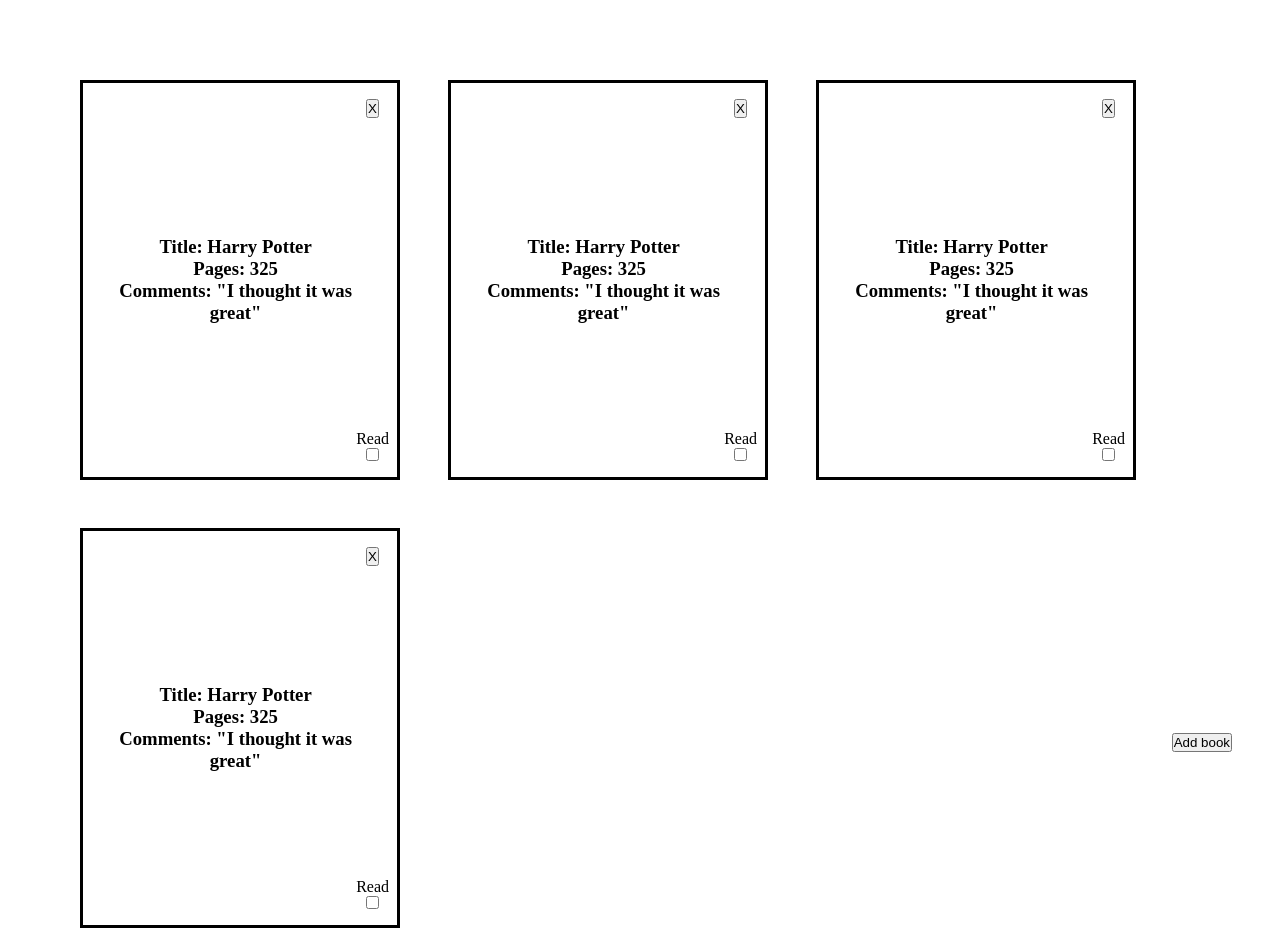
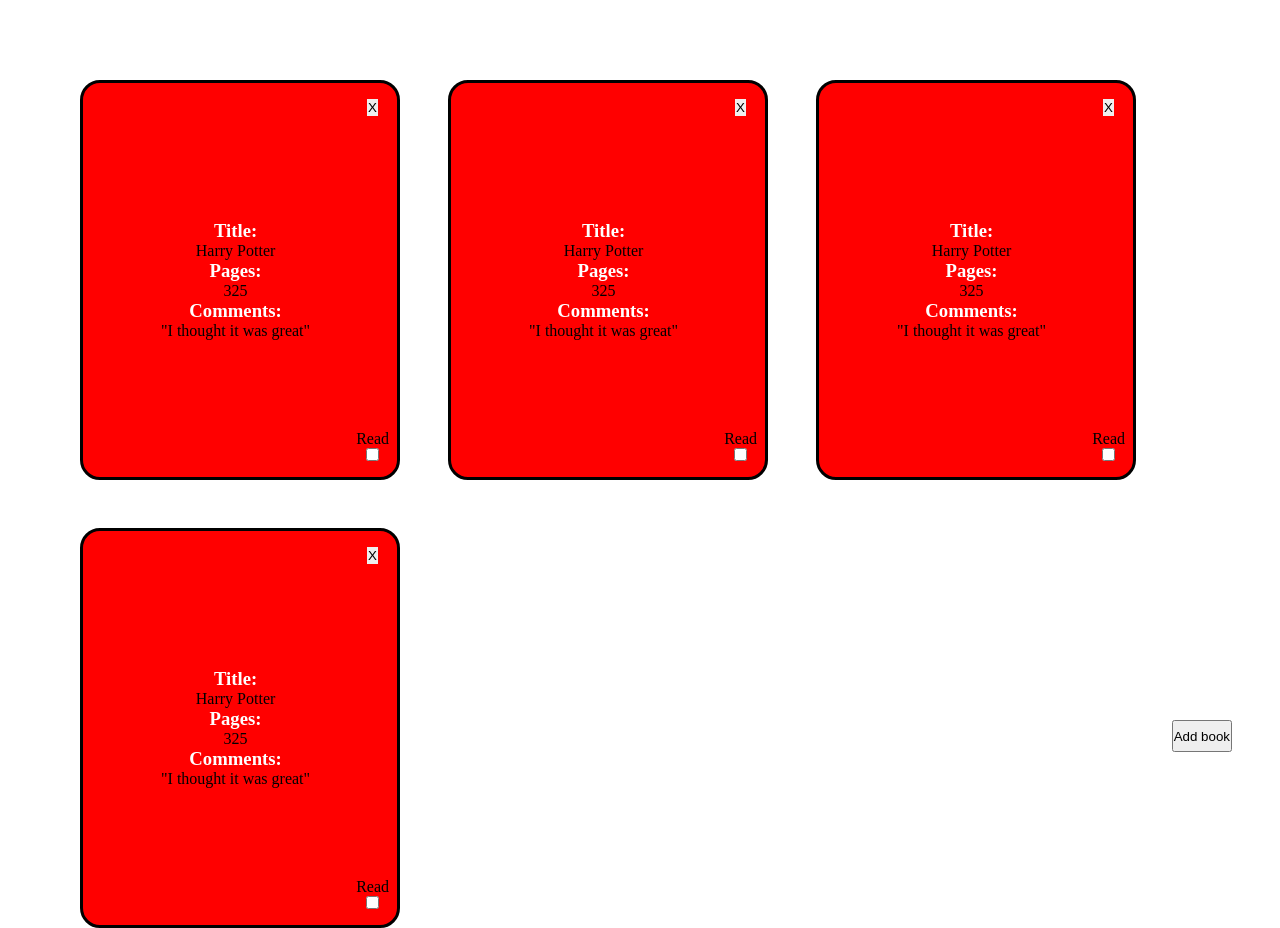
Before and after one commit to TekNellCo/library, a plain HTML site: page index.html in a window 1280 px wide. Drawn offline with Linux system fonts and the light colour scheme.

Commit message:
finish functionality/css time

```diff
--- a/index.html
+++ b/index.html
@@ -39,16 +39,12 @@
 
     <div class="bookcard">
         <div class="left">
-            <h3>Title: Harry Potter</h3>
-            <h3>Pages: 325</h3>
-            <h3>Comments: "I thought it was great"</h3>
+            <h3>Title:</h3> <p>Harry Potter</p>
+            <h3>Pages:</h3><p>325</p>
+            <h3>Comments:</h3> <p>"I thought it was great"</p>
         </div>
         <div class="right">
             <button class="exit">X</button>
-
-
-
-
             <div class="readbox">
                 <label for="checkbox">Read</label>
                 <input type="checkbox">
@@ -62,37 +58,15 @@
 
 
 
+
     <div class="bookcard">
         <div class="left">
-            <h3>Title: Harry Potter</h3>
-            <h3>Pages: 325</h3>
-            <h3>Comments: "I thought it was great"</h3>
+            <h3>Title:</h3> <p>Harry Potter</p>
+            <h3>Pages:</h3><p>325</p>
+            <h3>Comments:</h3> <p>"I thought it was great"</p>
         </div>
         <div class="right">
             <button class="exit">X</button>
-
-
-
-
-            <div class="readbox">
-                <label for="checkbox">Read</label>
-                <input type="checkbox">
-            </div>
-        </div>
-    </div>
-
-    <div class="bookcard">
-        <div class="left">
-            <h3>Title: Harry Potter</h3>
-            <h3>Pages: 325</h3>
-            <h3>Comments: "I thought it was great"</h3>
-        </div>
-        <div class="right">
-            <button class="exit">X</button>
-
-
-
-
             <div class="readbox">
                 <label for="checkbox">Read</label>
                 <input type="checkbox">
@@ -101,18 +75,40 @@
     </div>
 
 
+
+
+
     <div class="bookcard">
         <div class="left">
-            <h3>Title: Harry Potter</h3>
-            <h3>Pages: 325</h3>
-            <h3>Comments: "I thought it was great"</h3>
+            <h3>Title:</h3> <p>Harry Potter</p>
+            <h3>Pages:</h3><p>325</p>
+            <h3>Comments:</h3> <p>"I thought it was great"</p>
         </div>
         <div class="right">
             <button class="exit">X</button>
+            <div class="readbox">
+                <label for="checkbox">Read</label>
+                <input type="checkbox">
+            </div>
+        </div>
+    </div>
 
 
 
 
+
+
+
+
+
+    <div class="bookcard">
+        <div class="left">
+            <h3>Title:</h3> <p>Harry Potter</p>
+            <h3>Pages:</h3><p>325</p>
+            <h3>Comments:</h3> <p>"I thought it was great"</p>
+        </div>
+        <div class="right">
+            <button class="exit">X</button>
             <div class="readbox">
                 <label for="checkbox">Read</label>
                 <input type="checkbox">
--- a/script.js
+++ b/script.js
@@ -20,7 +20,6 @@ addBook.addEventListener('click',()=>{
 document.querySelector('.close').addEventListener('click',(e)=>{
     e.preventDefault();
     center.style.display = "none";
-
 })
 
 // SUBMITS INFORMATION AND TRIGGERS LIBRARY FUNCTION
@@ -28,7 +27,6 @@ document.querySelector('.submit').addEventListener('click',(e)=>{
     e.preventDefault();
     LibraryInput();
 })
-
 
 // TURNS INPUT INTO OBJECT AND PUSHES OBJECT INTO ARRAY, THEN SENDS INFO TO CARD CREATOR
 function LibraryInput(){
@@ -42,13 +40,16 @@ function LibraryInput(){
     formBox.reset();
 }
 
-// RECIEVES INFORMATION FROM LIBRARY INPUT AND CREATES CARD ELEMENTS
+// RECIEVES INFORMATION FROM LIBRARY OUTPUT AND CREATES CARD ELEMENTS
 function cardCreator(title,pages,comment){
     let bookCard = document.createElement('div');
     let left = document.createElement('left');
     let h30 = document.createElement('h3');
+    let p0 = document.createElement('p');
     let h31 = document.createElement('h3');
+    let p1 = document.createElement('p');
     let h32 = document.createElement('h3');
+    let p2 = document.createElement('p');
     let right = document.createElement('right');
     let exit = document.createElement('button');
     let readBox = document.createElement('div');
@@ -59,25 +60,46 @@ function cardCreator(title,pages,comment){
 bookCardContainer.append(bookCard);
 bookCard.append(left);
 left.append(h30);
+left.append(p0);
 left.append(h31);
+left.append(p1);
 left.append(h32);
+left.append(p2);
 bookCard.append(right);
 right.append(exit);
 right.append(readBox);
 readBox.append(labelCheck);
 readBox.append(inputCheck);
 
-// bookCard.classList.add = "bookcard";
-bookCard.className = "bookcard"
+bookCard.className = `bookcard`
 left.className = "left";
 right.className = "right";
 readBox.className = "readbox";
 
-h30.textContent = `Title: ${title}`
-h31.textContent = `Pages: ${pages}`
-h32.textContent = `Comments: ${comment}`
-
+h30.textContent = `Title:`
+p0.textContent = `${title}`
+h31.textContent = `Pages:`
+p1.textContent = `${pages}`
+h32.textContent = `Comments:`
+p2.textContent = `${comment}`
 exit.textContent = "X"
 labelCheck.textContent = "Read"
 
+///GIVES  "x" BUTTON FUNCTIONALITY ON EACH CARD
+exit.addEventListener('click',(e)=>{
+    e.target.parentNode.parentNode.remove();
+})
+
+
+
+///CHANGED BACKGROUND COLOR ACCORDING TO BOX-CHECKED OR NOT
+inputCheck.addEventListener('click',(e)=>{
+    if(e.target.checked === true){
+        e.target.parentNode.parentNode.parentNode.style.cssText = "background-color: green"
+    }else{
+        e.target.parentNode.parentNode.parentNode.style.cssText = "background-color: red"
+
+    }
+})
+
 }
--- a/style.css
+++ b/style.css
@@ -19,10 +19,13 @@ body{
     align-items: center;
 }
 #addbook{
-    position: absolute;
+    position:fixed;
+    z-index: 100;
     bottom:0;
     right:0;
     margin:3rem;
+    height: 2rem;
+
 }
 .bookcardcontainer{
     display: flex;
@@ -36,7 +39,9 @@ body{
     display: flex;
     width: 20rem;
     height: 25rem;
+    background-color: red;
     border: solid;
+    border-radius: 20px;
 }
 .bookcard .left{
     display: flex;
@@ -49,12 +54,21 @@ body{
     overflow: hidden;
     text-align: center;
 }
+h3{
+    color:white;
+
+}
 .bookcard .right{
     display: flex;
     flex-direction: column;
     justify-content: space-between;
     align-items: center;
     padding:1rem 0.5rem 1rem 0rem
+}
+.exit{
+    padding:1px;
+    border: none;
+    cursor: pointer;
 }
 .readbox{
     display: flex;
```
Also changed, not shown: 1 other file.
